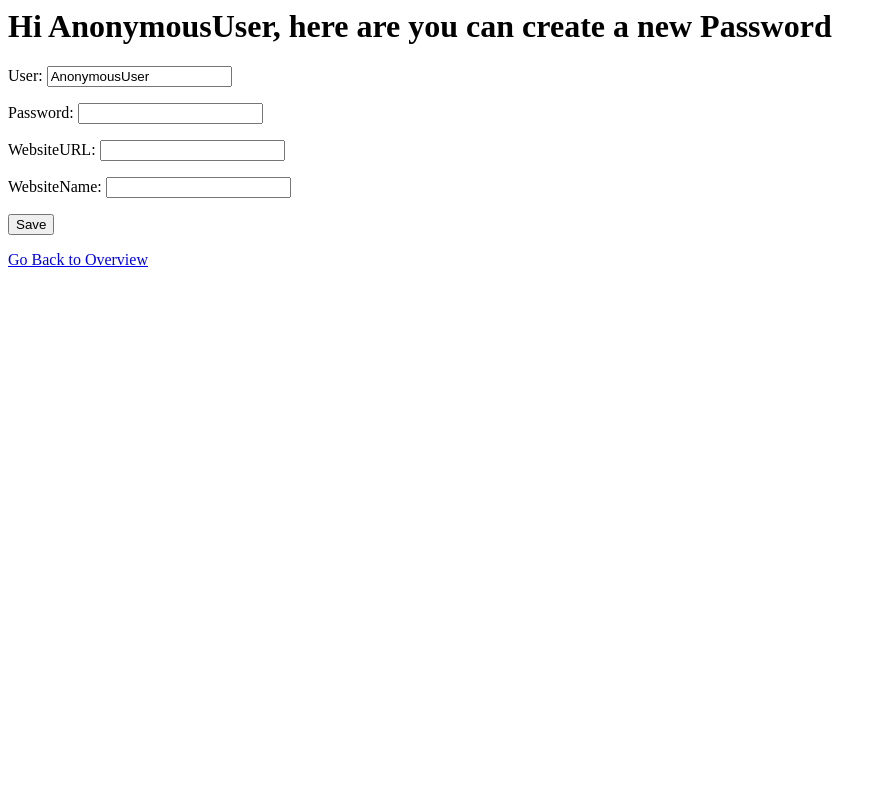
After one commit to RaveX07/Passwordmanager, a Django app: page /createPassword/ in a window 1280 px wide. The commit adds this page. Shown: the whole page, without its empty margins (0-887 px from the left). Run offline with Django 3.2, Linux system fonts and the light colour scheme.

Commit message:
Adding Button instead of hyperlink

```diff
--- a/passwortmanager/main/admin.py
+++ b/passwortmanager/main/admin.py
@@ -1,6 +1,7 @@
 from django.contrib import admin
 
 # Register your models here.
-from .models import Password
+from .models import Password, User
 
 admin.site.register(Password)
+admin.site.register(User)
--- /dev/null
+++ b/passwortmanager/main/forms.py
@@ -0,0 +1,13 @@
+from django import forms
+
+from .models import Password
+
+class PasswordForm(forms.ModelForm):
+    class Meta:
+        model = Password
+        fields = [
+            'user',
+            'password',
+            'websiteURL',
+            'websiteName'
+        ]
--- a/passwortmanager/main/models.py
+++ b/passwortmanager/main/models.py
@@ -6,3 +6,8 @@ class Password(models.Model):
     password = models.CharField(max_length=50)
     websiteName = models.CharField(max_length=32)
     user = models.CharField(max_length=50)
+
+class User(models.Model):
+    Name = models.CharField(max_length=50)
+    EMail = models.CharField(max_length=100)
+    Password = models.CharField(max_length=50)
--- a/passwortmanager/main/views.py
+++ b/passwortmanager/main/views.py
@@ -1,7 +1,49 @@
-from django.shortcuts import render
+from django.shortcuts import render, redirect, get_object_or_404
 from django.http import HttpResponse
 
+from .forms import PasswordForm
+
+from .models import User
+from .models import Password
 # Create your views here.
 def home_view(request, *args, **kwargs):
     print(request.user)
-    return render(request, "home.html", {})
+
+    Userlist = []
+    PassworList = []
+
+    for x in User.objects.all():
+        Userlist.append(x)
+    for y in Password.objects.all():
+        PassworList.append(y)
+    ctx = {
+        'Userlist': Userlist,
+        'Passwordlist': PassworList,
+        'User': str(request.user),
+    }
+    return render(request, "home.html", ctx)
+
+def create_new_password_view(request, *args, **kwargs):
+    print(request.user)
+    initial_D = {
+        'user': str(request.user)
+    }
+    form = PasswordForm(initial=initial_D)
+    form.fields['user'].widget.attrs['readonly'] = True
+    if request.method == 'POST':
+        form = PasswordForm(request.POST)
+        if form.is_valid():
+            form.save()
+            return redirect('/')
+    else:
+        form = PasswordForm(initial=initial_D)
+        form.fields['user'].widget.attrs['readonly'] = True
+    context = {
+        'form': form
+    }
+    return render(request, "createNewPassword.html", context)
+
+def delete_password(request, pk):
+    password = get_object_or_404(Password, pk=pk)
+    password.delete()
+    return redirect('/')
--- a/passwortmanager/passwortmanager/settings.py
+++ b/passwortmanager/passwortmanager/settings.py
@@ -57,7 +57,7 @@ ROOT_URLCONF = 'passwortmanager.urls'
 TEMPLATES = [
     {
         'BACKEND': 'django.template.backends.django.DjangoTemplates',
-        'DIRS': ["/home/jannis/Codes/DjangoWebsite/passwortmanager/templates"],
+        'DIRS': ["/home/jannis/Codes/passwordmanager/passwortmanager/templates"],
         'APP_DIRS': True,
         'OPTIONS': {
             'context_processors': [
--- a/passwortmanager/passwortmanager/urls.py
+++ b/passwortmanager/passwortmanager/urls.py
@@ -15,10 +15,14 @@ Including another URLconf
 """
 from django.contrib import admin
 from django.urls import path
+from django.conf.urls import url
 
 from main import views
 
 urlpatterns = [
     path('admin/', admin.site.urls),
-    path('', views.home_view, name="home"),
+    path('', views.home_view, name='home'),
+    #path('deletePassword/', views.delete_password, name="deletePassword"),
+    url(r'^delete/(?P<pk>[0-9]+)/$', views.delete_password, name='deletePassword'),
+    path('createPassword/', views.create_new_password_view, name='createNewPassword'),
 ]
--- /dev/null
+++ b/passwortmanager/templates/createNewPassword.html
@@ -0,0 +1,12 @@
+<html>
+    <head>
+        <h1>Hi {{ request.user }}, here are you can create a new Password</h1>
+    </head>
+    <body>
+        <form method="POST"> {% csrf_token %}
+            {{form.as_p}}
+            <input type='submit' value='Save' />
+        </form>
+        <a href="/">Go Back to Overview</a>
+    </body>
+</html>
```
Also changed, not shown: passwortmanager/templates/home.html (+13 -2 lines), passwortmanager/db.sqlite3, passwortmanager/main/migrations/0003_user.py (added), passwortmanager/templates/login.html (added), passwortmanager/templates/register.html (added).
